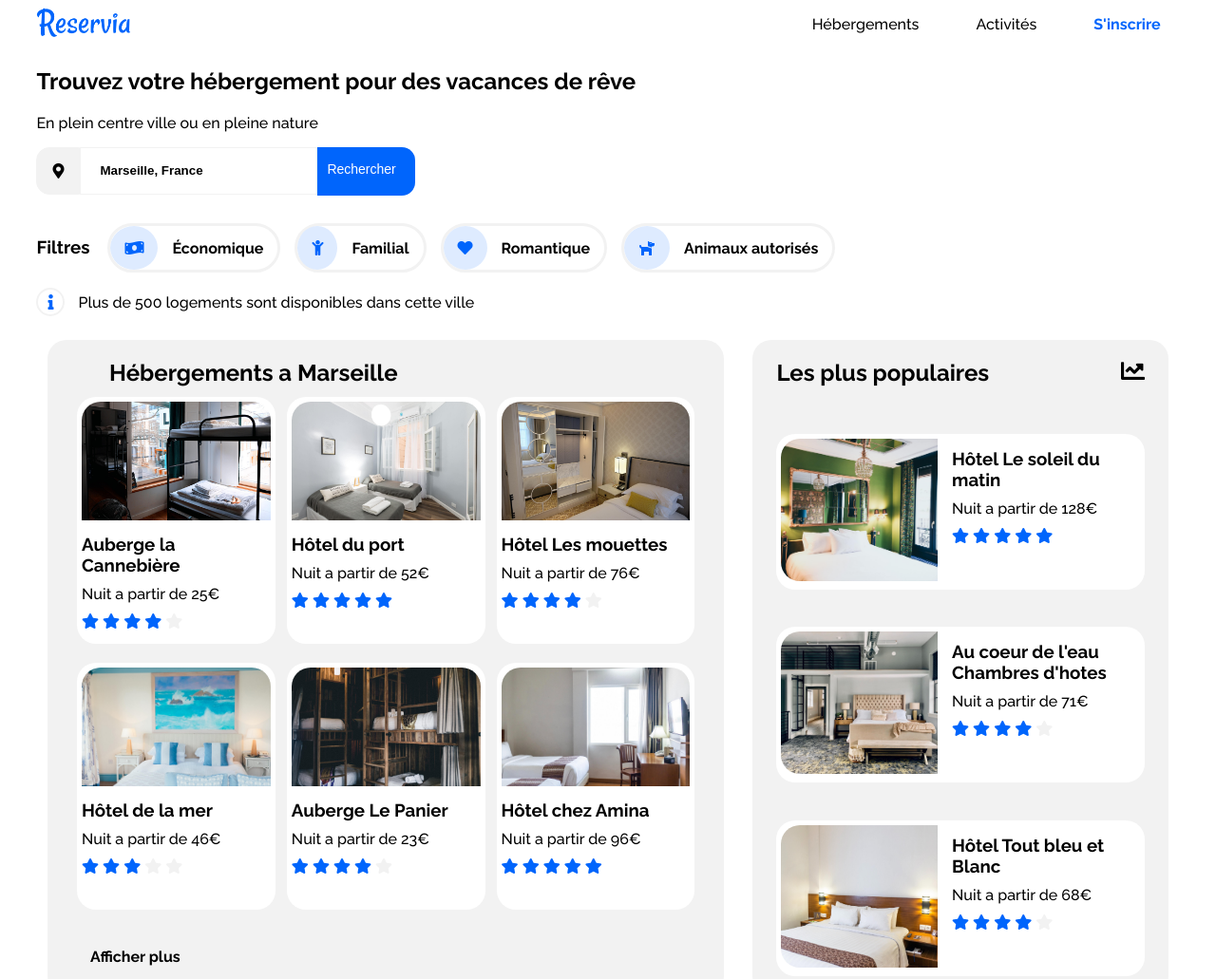
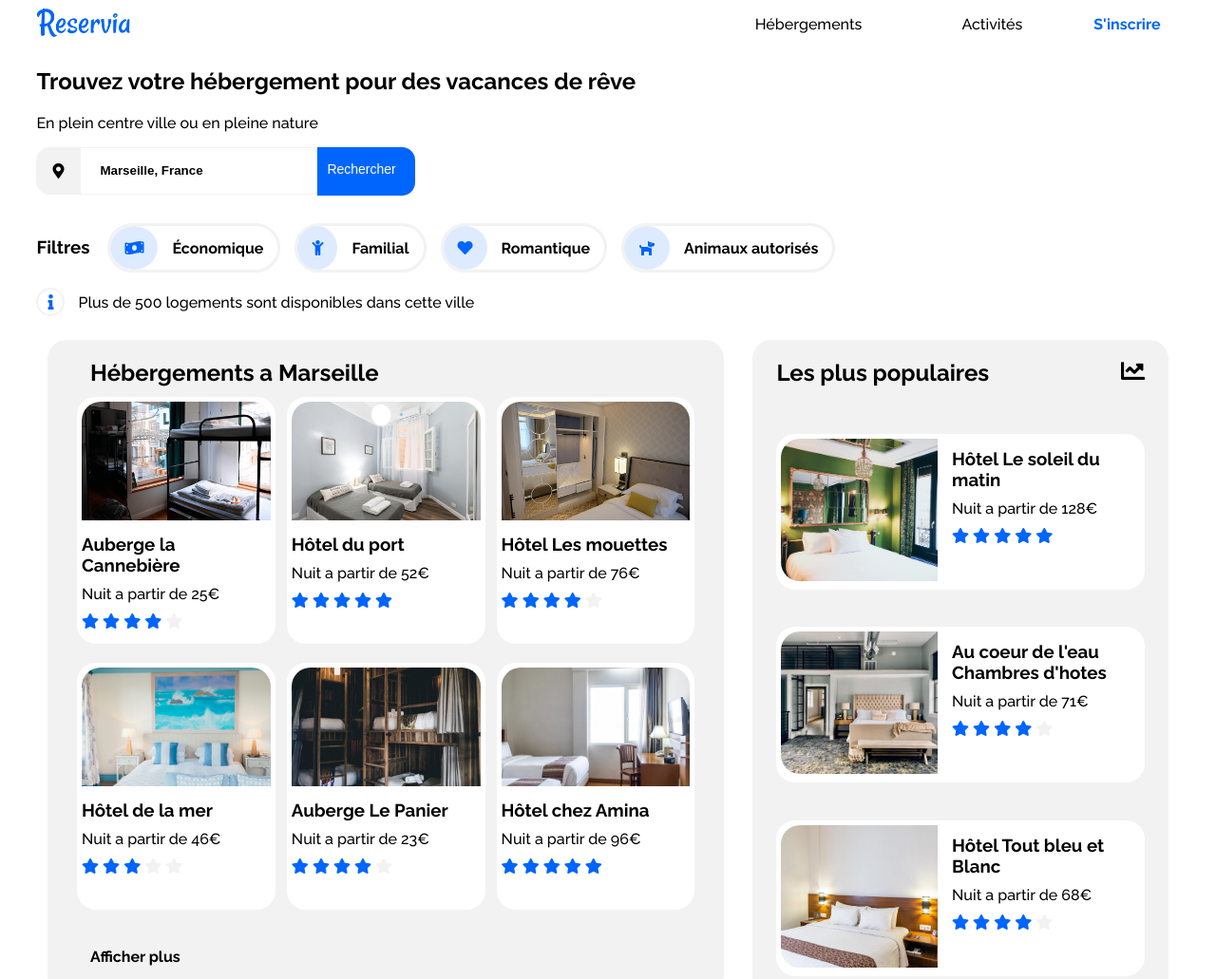
Before and after one commit to Arnaud9876/TRAMAarnaud_2_01072021, a plain HTML site: page index.html in a window 1280 px wide. Shown: the top 1031 px of the page at 95% size. Drawn offline with Linux system fonts and the light colour scheme.

Commit message:
P2derniere-version

```diff
--- a/style.css
+++ b/style.css
@@ -63,6 +63,9 @@ header {
     border-top: #0065FC 3px solid;
     padding-top: 10px;
     color: #0065FC;
+}
+
+#hebergement a, #activitesOff a {
     padding-left: 15px;
     padding-right: 15px;
 }
@@ -71,13 +74,13 @@ header {
     border-top: #0065FC 3px solid;
     padding-top: 10px;
     color: #0065FC;
-    padding-left: 15px;
-    padding-right: 15px;
 }
 
 #hebergement {
     margin-left: 60px;
     color: #0065FC;
+    padding-left: 15px;
+    padding-right: 15px;
 }
 
 #activitesOff {
@@ -232,7 +235,7 @@ header {
 #hebergements {
     width: 100%;
     height: 20px;
-    margin-left: 40px;
+    margin-left: 20px;
     margin-top: 20px;
 }
 
@@ -585,7 +588,7 @@ h4 {
     /* footer tablette*/
     footer {
         display: flex;
-        margin-top: 390px;
+        margin-top: 50px;
         justify-content: space-between;
     }
 }
```
